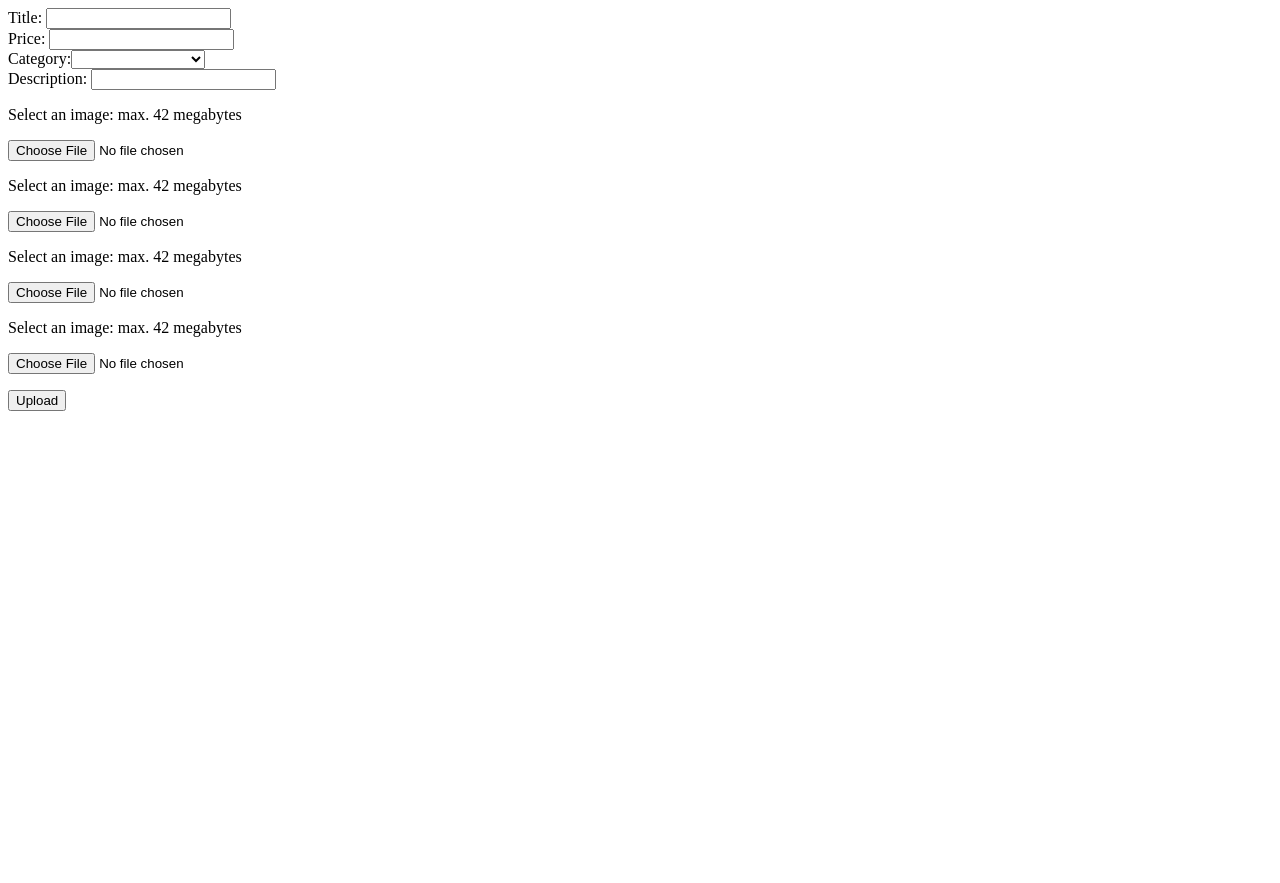
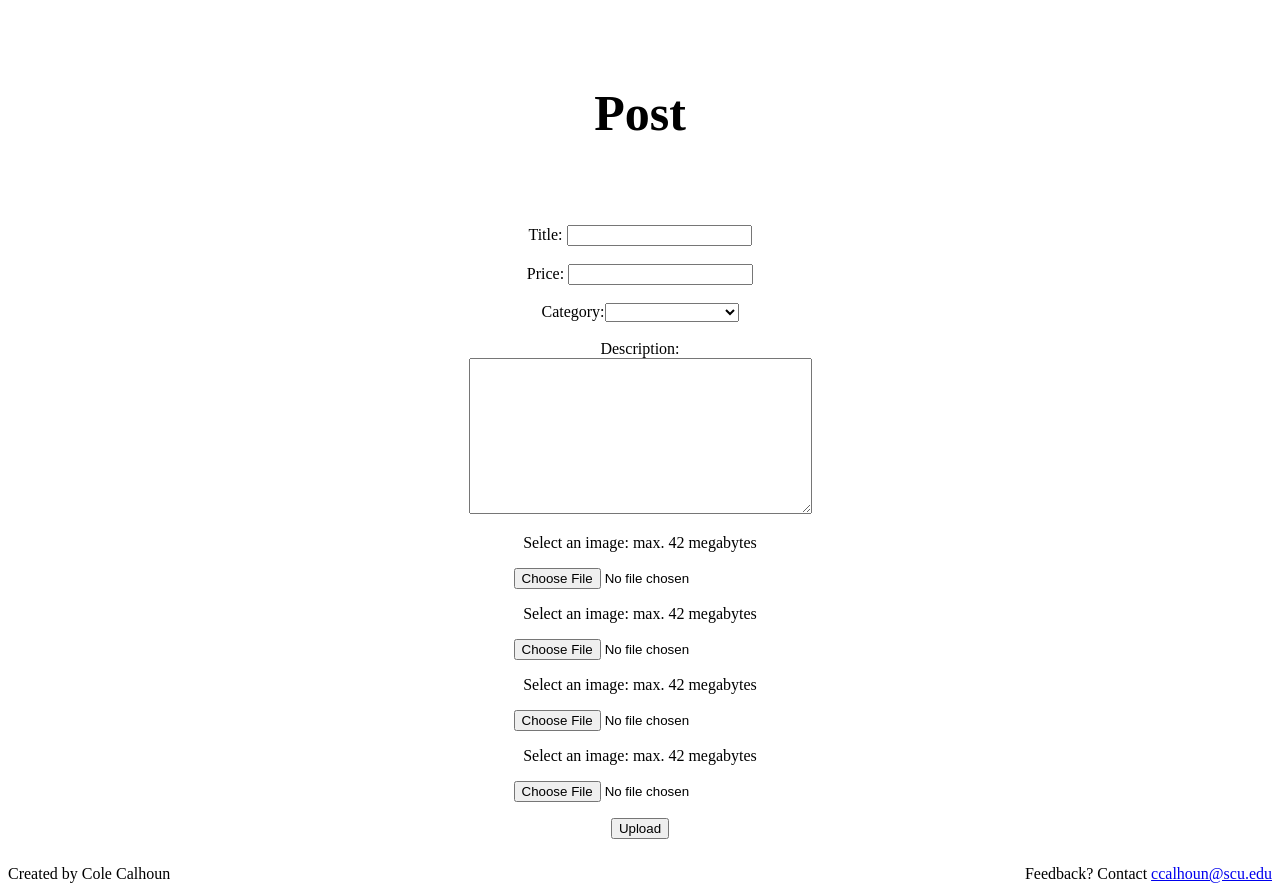
Before and after one commit to calhouncole/scupost, a Django app: page /classifieds/post/ in a window 1280 px wide. Before the commit the page ends 411 px from the top, so only its background shows below. Run offline with Django 3.2, Linux system fonts and the light colour scheme; parts of the project's set-up code (start-up, migrations or seed data) failed here and were passed over.

Commit message:
HTML files should be done...waiting for bootstrap

```diff
--- a/classifieds/forms.py
+++ b/classifieds/forms.py
@@ -8,7 +8,7 @@ class DocumentForm(forms.Form):
 
 	title = forms.CharField(max_length=100)
 	price = forms.IntegerField()
-	description = forms.CharField(max_length=1000)
+	description = forms.CharField(widget = forms.Textarea, max_length=1000)
 
 	imagefile = forms.ImageField(
 	    label='Select an image',
--- a/classifieds/static/style.css
+++ b/classifieds/static/style.css
@@ -1,35 +1,72 @@
-h2#Search
-{
-	text-align: right;
-}
+
 h5
 {
 	font-size: 50px;
 }
-button
+/*a#heading_url:link
 {
-	float: right;
+	text-decoration: none;
+	color: black;
 }
-div#container
+a#heading_url:visited
+{
+	color: black;
+	text-decoration: none;
+
+}*/
+#post_search
+{
+	float: left;
+	width: 20%;
+
+	margin: 5px auto;
+	text-indent: 20%;
+}
+#postid
+{
+	text-align: center;
+}
+#container
 {
 	width: 80%;
 	margin: 5px auto;
+	float: left;
+
 
 	/*background-color: blue;*/
 }
-div#container div
+#container div
 {
 
-	width:33.3%;
+	width:25%;
 	margin: 0px auto;
 	float: left;
 	text-indent: 31%;
-
+}
+#footer
+{
+	min-height: 100%;
 
 }
-
-
-form
+#left_footer
 {
-	float: right;
+	width: 50%;
+	float: left;
+	text-align: left;
 }
+#right_footer
+{
+	width: 50%;
+	float: left;
+	text-align: right;
+}
+ul
+{
+	margin-left: 0px;
+	margin-bottom: 5px;
+	margin-top: 5px;
+}
+button
+{
+	font-size: 20px;
+}
--- a/classifieds/templates/base.html
+++ b/classifieds/templates/base.html
@@ -4,12 +4,18 @@
 <html lang="en">
 <head>
     <title> {% block title %}SCUpost{% endblock %}</title>
-    <center><h5>{% block heading %}SCUpost{% endblock %}</h5></center>
+    <center><h5>{% block heading %}SCUpost<!-- <a id = "heading_url" href = "/classifieds/">SCUpost</a> -->{% endblock %}</h5></center>
 </head>
 
 <body>
-{% block classifieds_post_search %}
-{% endblock %}
+	{% block other_info %}
+	{% endblock %}
+
+
+	<div id ="post_search">
+		{% block classifieds_post_search %}
+		{% endblock %}
+	</div>
 
     <div id="container">
         {% block extra_divs %}
@@ -18,4 +24,18 @@
     </div>
 
 </body>
+
+
+<div id = "footer">
+
+	<div id = "left_footer">
+		Created by Cole Calhoun
+	</div>
+	<div id = "right_footer">
+		Feedback? Contact <a href="mailto:ccalhoun@scu.edu">ccalhoun@scu.edu</a>
+	</div>
+
+</div>
+
+
 </html>
--- a/classifieds/templates/classifieds/post.html
+++ b/classifieds/templates/classifieds/post.html
@@ -1,26 +1,23 @@
-<!DOCTYPE html>
-<html>
-	<head>
-		<meta charset="utf-8">
-		<title>SCUpost</title>
-	</head>
+{% extends "base.html" %}
 
-	<body>
+{% block heading %} Post {% endblock %}
 
+{% block other_info %}
 
 		<!-- Upload form. Note enctype attribute! -->
-		<form method="post" enctype="multipart/form-data">
+		<form id = "postid" method="post" enctype="multipart/form-data">
 			{% csrf_token %}
-			Title: {{form.title}}<br>
-			Price: {{form.price}}<br>
+			Title: {{form.title}}<br><br>
+			Price: {{form.price}}<br><br>
 			{% if total_vars %}
        Category:<select name="category">
               {% for each in total_vars %}
               <option value = {{each}}>{{each}}</option>
               {% endfor %}
-        </select><br>
+        </select><br><br>
             {% endif %}
-			Description: {{form.description}}<br>
+			Description: <br>
+			{{form.description}}<br>
 			<p>{{ form.non_field_errors }}</p>
 			<p>{{ form.imagefile.label_tag }} {{ form.imagefile.help_text }}</p>
 			<p>
@@ -48,6 +45,4 @@
 			<p><input type="submit" value="Upload" /></p>
 		</form>
 
-	</body>
-
-</html>
+{% endblock %}
--- a/classifieds/views.py
+++ b/classifieds/views.py
@@ -54,7 +54,7 @@ def detail(request, types):
 		output.reverse()
 
 
-	context = {'output': output}
+	context = {'output': output, 'types': types}
 	return render(request, 'classifieds/detail.html', context)
 """
 THE FOLLOWING IS CALLED WHEN A SPECIFIC CLASSIFIED IS CLICKED
```
Also changed, not shown: classifieds/templates/classifieds/detail.html (+7 -3 lines), classifieds/templates/classifieds/listings.html (+7 -8 lines), classifieds/templates/classifieds/search_results.html (+6 -2 lines), classifieds/templates/classifieds/specific.html (+11 -5 lines), csquared/media/documents/2013/11/09/BinaryCode.jpg (added), csquared/media/documents/2013/11/09/BinaryCode_1.jpg (added), csquared/media/documents/2013/11/09/BinaryCode_2.jpg (added), csquared/media/documents/2013/11/09/enhanced-buzz-3886-1383493244-4_1.jpg (added), csquared/media/documents/2013/11/09/enhanced-buzz-3886-1383493244-4_2.jpg (added), csquared/media/documents/2013/11/09/enhanced-buzz-3886-1383493244-4_3.jpg (added), 3 other files.
